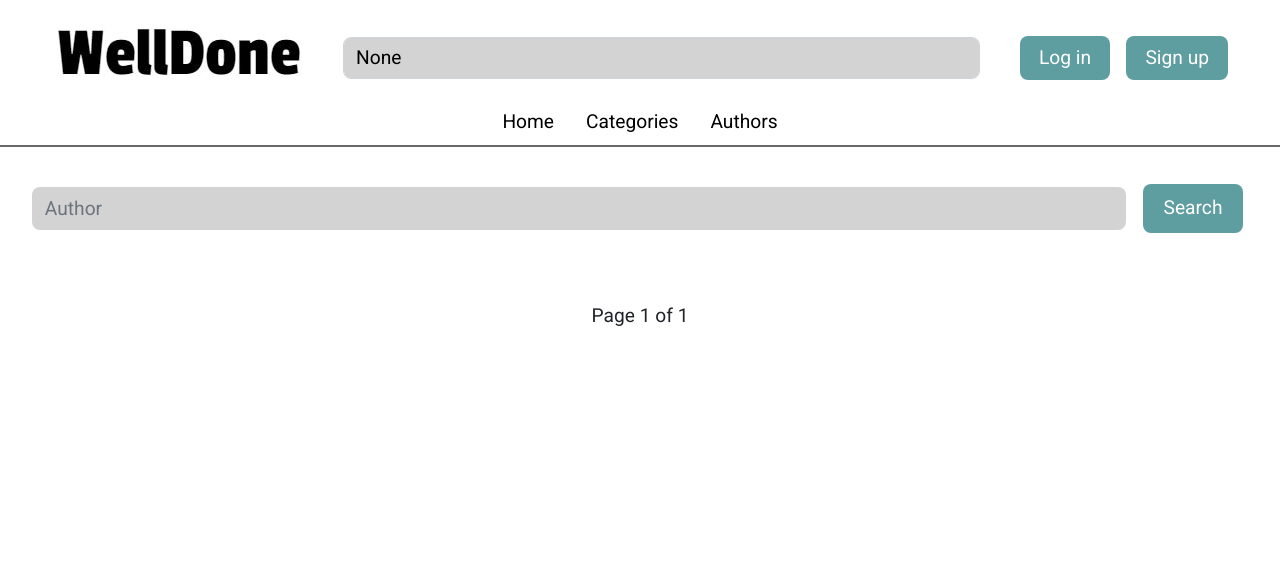
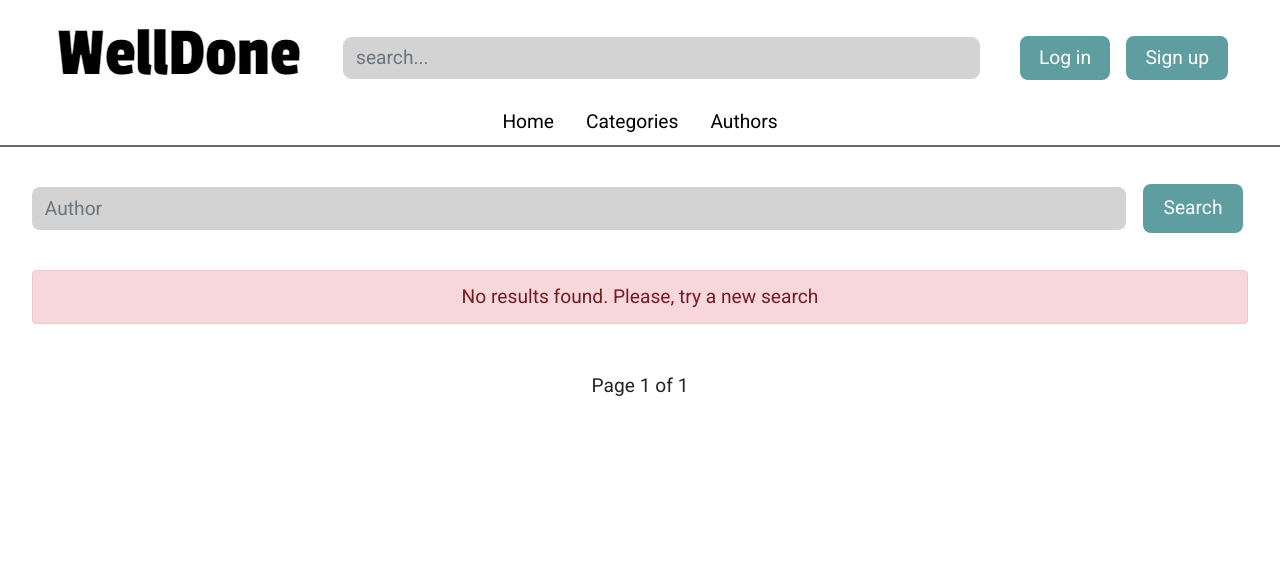
Before and after one commit to TheDevengers/welldone-BE, a Django app: page /authors/ in a window 1280 px wide. Shown: the top 564 px of the page. Run offline with Django 3.2, Linux system fonts and the light colour scheme; style sheets or scripts are compiled from the project's sources; parts of the project's set-up code (start-up, migrations or seed data) failed here and were passed over; some libraries are stand-ins or nearby versions.

Commit message:
Fix author searcher and modify error message

```diff
--- a/articles/templates/articles/users.html
+++ b/articles/templates/articles/users.html
@@ -14,7 +14,7 @@
     <div class="authors">
         <form method="get">
           <div class="form-group">
-            <input type="text" class="form-control form-field" id="author" placeholder="Author">
+            <input type="text" class="form-control form-field" id="author" placeholder="Author" name="author" value="{{ author }}">
           </div>
           <button type="submit" class="btn btn-primary button-form">Search</button>
         </form>
@@ -26,6 +26,10 @@
                     <a href="{% url 'user_articles' user.username %}">{{ user.username }}</a>
                   </div>
                 </div>
+            {% empty %}
+            <div class="alert alert-danger text-center" role="alert">
+              No results found. Please, try a new search
+            </div>
             {% endfor %}
        </div>
         {% include 'pagination.html' with list=users params=query_params %}
--- a/articles/views/usershandler.py
+++ b/articles/views/usershandler.py
@@ -7,18 +7,18 @@ from articles.controllers import UsersList
 class UserListView(View):
 
     def get(self, request):
-        search = request.GET.get('search')
+        author = request.GET.get('author')
         page = request.GET.get('page', 1)
         shown = request.GET.get('shown', 10)
 
-        users_list, query_params = UsersList.filter(search_name=search,
+        users_list, query_params = UsersList.filter(search_name=author,
                                                     page=page,
                                                     shown=shown)
 
         context = dict(
             users=users_list,
             query_params=query_params,
-            search=search
+            author=author if author is not None else ''
         )
         return HttpResponse(render(request, 'articles/users.html', context))
 
--- a/ui/static/authors.scss
+++ b/ui/static/authors.scss
@@ -37,6 +37,20 @@
             grid-template-columns: 1fr 1fr 1fr 1fr;
          }
 
+         .alert {
+                grid-column-start: 1;
+                grid-column-end: 5;
+                font-size: $font-size-m;
+
+                @include desktop {
+                    font-size: $font-size-d;
+                 }
+
+                 @include largeDesktop {
+                    font-size: $font-size-d;
+                 }
+         }
+
          .card {
             -webkit-box-shadow: 4px 6px 8px -6px rgba(0,0,0,0.75);
             -moz-box-shadow: 4px 6px 8px -6px rgba(0,0,0,0.75);
```
